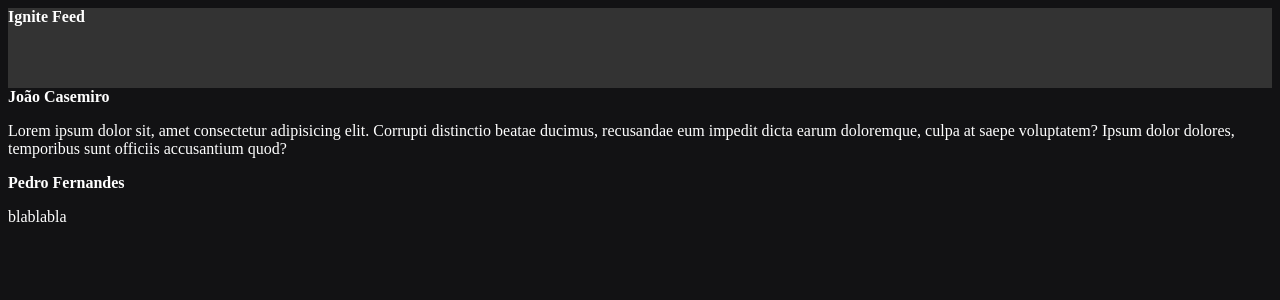
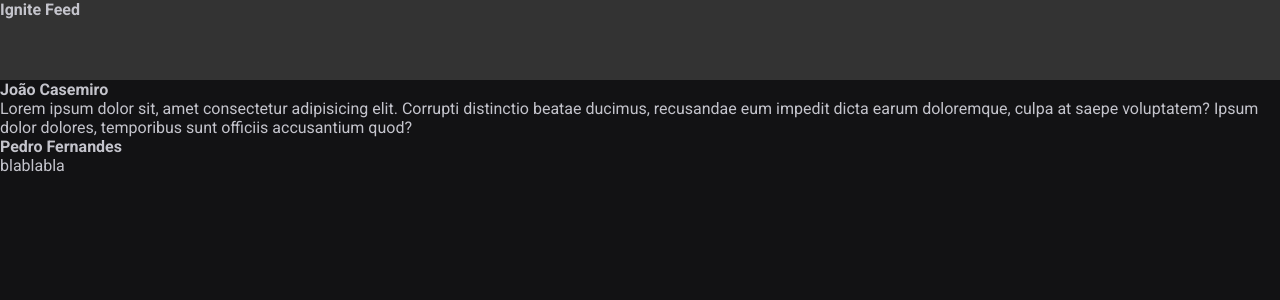
Before and after one commit to casemiroj/ignite-feed, a React (Vite) app: page / in a window 1280 px wide. Shown: the top 300 px of the page. Built offline with nearby package versions, Linux system fonts and the light colour scheme.

Commit message:
CSS global

```diff
--- a/index.html
+++ b/index.html
@@ -2,8 +2,13 @@
 <html lang="en">
   <head>
     <meta charset="UTF-8" />
+    <link rel="preconnect" href="https://fonts.googleapis.com" />
+    <link rel="preconnect" href="https://fonts.gstatic.com" crossorigin />
     <link rel="icon" type="image/svg+xml" href="/src/favicon.svg" />
     <meta name="viewport" content="width=device-width, initial-scale=1.0" />
+
+    <link href="https://fonts.googleapis.com/css2?family=Roboto:wght@400;700&display=swap" rel="stylesheet" />
+
     <title>Vite App</title>
   </head>
   <body>
--- a/src/App.jsx
+++ b/src/App.jsx
@@ -1,6 +1,6 @@
 import { Header } from "./components/Header"
 import { Post } from "./Post"
-import './styles.css'
+import './global.css'
 
 export function App() {
   return (
--- /dev/null
+++ b/src/global.css
@@ -0,0 +1,31 @@
+:root {
+  --white: #fff;
+
+  --gray-100: #e1e1e6;
+  --gray-300: #c4c4cc;
+  --gray-400: #8d8d99;
+  --gray-600: #323238;
+  --gray-700: #29292e;
+  --gray-800: #202024;
+  --gray-900: #121214;
+
+  --green-500: #00875f;
+}
+
+* {
+  margin: 0;
+  padding: 0;
+  box-sizing: border-box;
+}
+
+body {
+  background: var(--gray-900);
+  color: var(--gray-300);
+  -webkit-font-smoothing: antialiased;
+}
+
+body, input, textarea, button {
+  font-family: 'Roboto', sans-serif;
+  font-weight: 400;
+  font-size: 1rem;
+}
--- a/src/styles.css
+++ /dev/null
@@ -1,4 +0,0 @@
-body {
-  background: #121214;
-  color: #fff
-}
```
